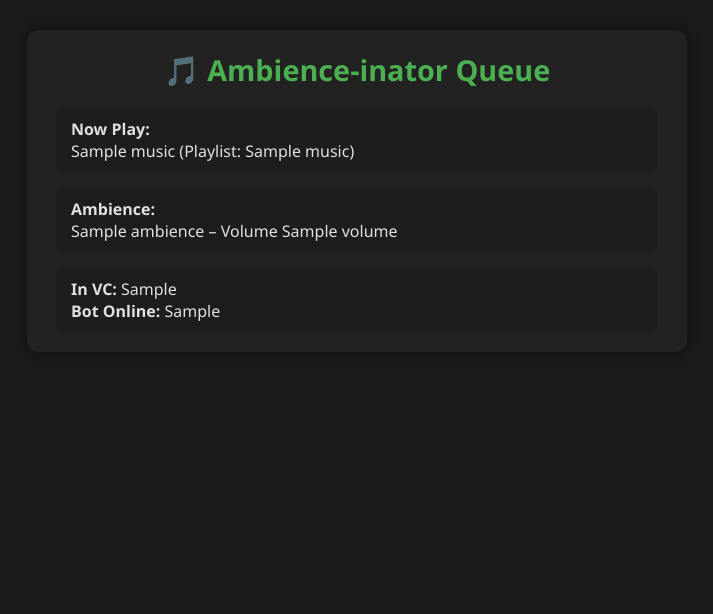
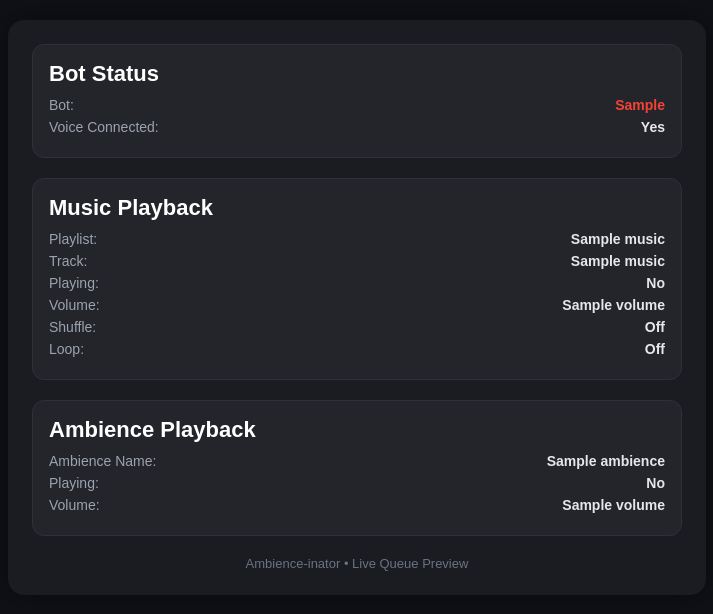
Before and after one commit to Myth1c/Ambience-inator-WebServer, a Python web app: template web/embed/templates/queue_template.html in a window 1280 px wide. Shown: the top 614 px of the page, without its empty margins (283-996 px from the left). Run offline with Jinja, Linux system fonts and the light colour scheme; the template is opened without the code that fills it: most values are stand-ins (such as "Sample title", 1, 10 or a date in 2020).

Commit message:
Updated base formatting of the dummy queue page

```diff
--- a/web/embed/templates/queue_template.html
+++ b/web/embed/templates/queue_template.html
@@ -2,87 +2,164 @@
 <html lang="en">
 <head>
 <meta charset="UTF-8" />
-    <meta name="viewport" content="width=device-width, initial-scale=1.0" />
-    <title>Ambience-inator Queue</title>
+<title>Ambience-inator Queue Preview</title>
+
 <style>
     body {
-            background-color: #181a1b;
-            color: #e0e0e0;
-            font-family: "Segoe UI", Roboto, sans-serif;
         margin: 0;
-            padding: 30px;
+        padding: 20px;
+        background: #0f1116;
+        font-family: Arial, Helvetica, sans-serif;
+        color: #e5e5e5;
     }
 
     .container {
-            max-width: 600px;
+        width: 650px;
         margin: auto;
-            background: #222;
-            border-radius: 12px;
-            box-shadow: 0 0 12px rgba(0, 0, 0, 0.4);
-            padding: 20px 30px;
+        background: #1a1c22;
+        border-radius: 16px;
+        padding: 24px;
+        box-shadow: 0px 0px 30px rgba(0,0,0,0.45);
     }
 
-        h1 {
-            color: #4caf50;
-            margin-top: 0;
-            text-align: center;
-            font-size: 1.8rem;
+    .section-title {
+        font-size: 22px;
+        font-weight: bold;
+        margin-bottom: 10px;
+        color: #ffffff;
     }
 
-        .section {
-            margin-top: 16px;
-            padding: 10px 14px;
-            background: #1b1d1e;
-            border-radius: 8px;
+    .panel {
+        background: #23252b;
+        padding: 16px;
+        border-radius: 12px;
+        margin-bottom: 20px;
+        border: 1px solid #2e3138;
     }
 
-        .track-title {
-            font-size: 1.2rem;
-            color: #fff;
+    .row {
+        display: flex;
+        justify-content: space-between;
+        margin-bottom: 6px;
     }
 
-        .playlist-name {
-            font-style: italic;
-            color: #aaa;
+    .label {
+        color: #9ca3af;
+        font-size: 14px;
     }
 
-        .status {
-            margin-top: 10px;
-            text-align: center;
-            color: #aaa;
+    .value {
+        color: #e5e7eb;
+        font-size: 14px;
+        font-weight: 600;
     }
 
-        .online {
+    .status-online {
         color: #4caf50;
+        font-weight: bold;
     }
 
-        .offline {
+    .status-offline {
         color: #f44336;
+        font-weight: bold;
     }
 
-        .playing {
+    .status-booting {
         color: #ffca28;
+        font-weight: bold;
+    }
+
+    .footer {
+        margin-top: 20px;
+        text-align: center;
+        color: #6b7280;
+        font-size: 13px;
     }
 </style>
 </head>
+
 <body>
 <div class="container">
-        <h1>🎵 Ambience-inator Queue</h1>
 
-        <div class="section">
-            <strong>Now Play:</strong>
-            <div>{{ state.music.track_name }} (Playlist: {{ state.music.playlist_name }})</div>
+    <!-- Bot Status -->
+    <div class="panel">
+        <div class="section-title">Bot Status</div>
+        <div class="row">
+            <span class="label">Bot:</span>
+            <span class="value {{
+                'status-online' if state.bot_online == 'online' else
+                'status-booting' if state.bot_online == 'booting' else
+                'status-offline'
+            }}">{{ state.bot_online }}</span>
         </div>
 
-        <div class="section">
-            <strong>Ambience:</strong>
-            <div>{{ state.ambience.name }} – Volume {{ state.ambience.volume }}</div>
+        <div class="row">
+            <span class="label">Voice Connected:</span>
+            <span class="value">{{ "Yes" if state.in_vc else "No" }}</span>
+        </div>
     </div>
 
-        <div class="section">
-            <strong>In VC:</strong> {{ state.in_vc }}<br>
-            <strong>Bot Online:</strong> {{ state.bot_online }}
+
+    <!-- Music Section -->
+    <div class="panel">
+        <div class="section-title">Music Playback</div>
+
+        <div class="row">
+            <span class="label">Playlist:</span>
+            <span class="value">{{ state.music.playlist_name }}</span>
         </div>
+
+        <div class="row">
+            <span class="label">Track:</span>
+            <span class="value">{{ state.music.track_name }}</span>
+        </div>
+
+        <div class="row">
+            <span class="label">Playing:</span>
+            <span class="value">{{ "Yes" if state.music.playing else "No" }}</span>
+        </div>
+
+        <div class="row">
+            <span class="label">Volume:</span>
+            <span class="value">{{ state.music.volume }}</span>
+        </div>
+
+        <div class="row">
+            <span class="label">Shuffle:</span>
+            <span class="value">{{ "On" if state.music.shuffle else "Off" }}</span>
+        </div>
+
+        <div class="row">
+            <span class="label">Loop:</span>
+            <span class="value">{{ "On" if state.music.loop else "Off" }}</span>
+        </div>
+    </div>
+
+
+    <!-- Ambience Section -->
+    <div class="panel">
+        <div class="section-title">Ambience Playback</div>
+
+        <div class="row">
+            <span class="label">Ambience Name:</span>
+            <span class="value">{{ state.ambience.name }}</span>
+        </div>
+
+        <div class="row">
+            <span class="label">Playing:</span>
+            <span class="value">{{ "Yes" if state.ambience.playing else "No" }}</span>
+        </div>
+
+        <div class="row">
+            <span class="label">Volume:</span>
+            <span class="value">{{ state.ambience.volume }}</span>
+        </div>
+    </div>
+
+    <div class="footer">
+        Ambience-inator • Live Queue Preview
+    </div>
+
 </div>
 </body>
 </html>
```
Lines whose indentation alone changed are shown as unchanged.
